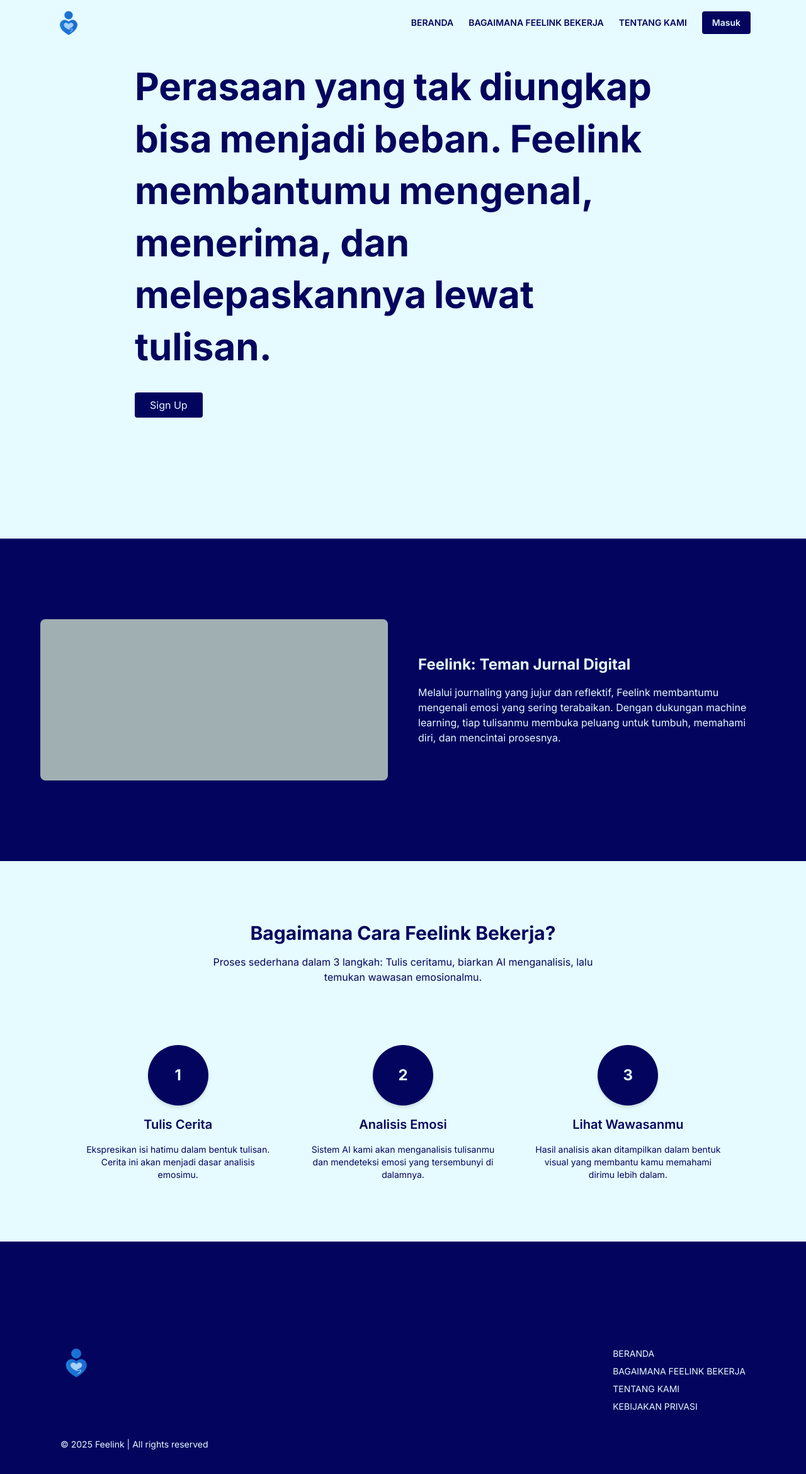
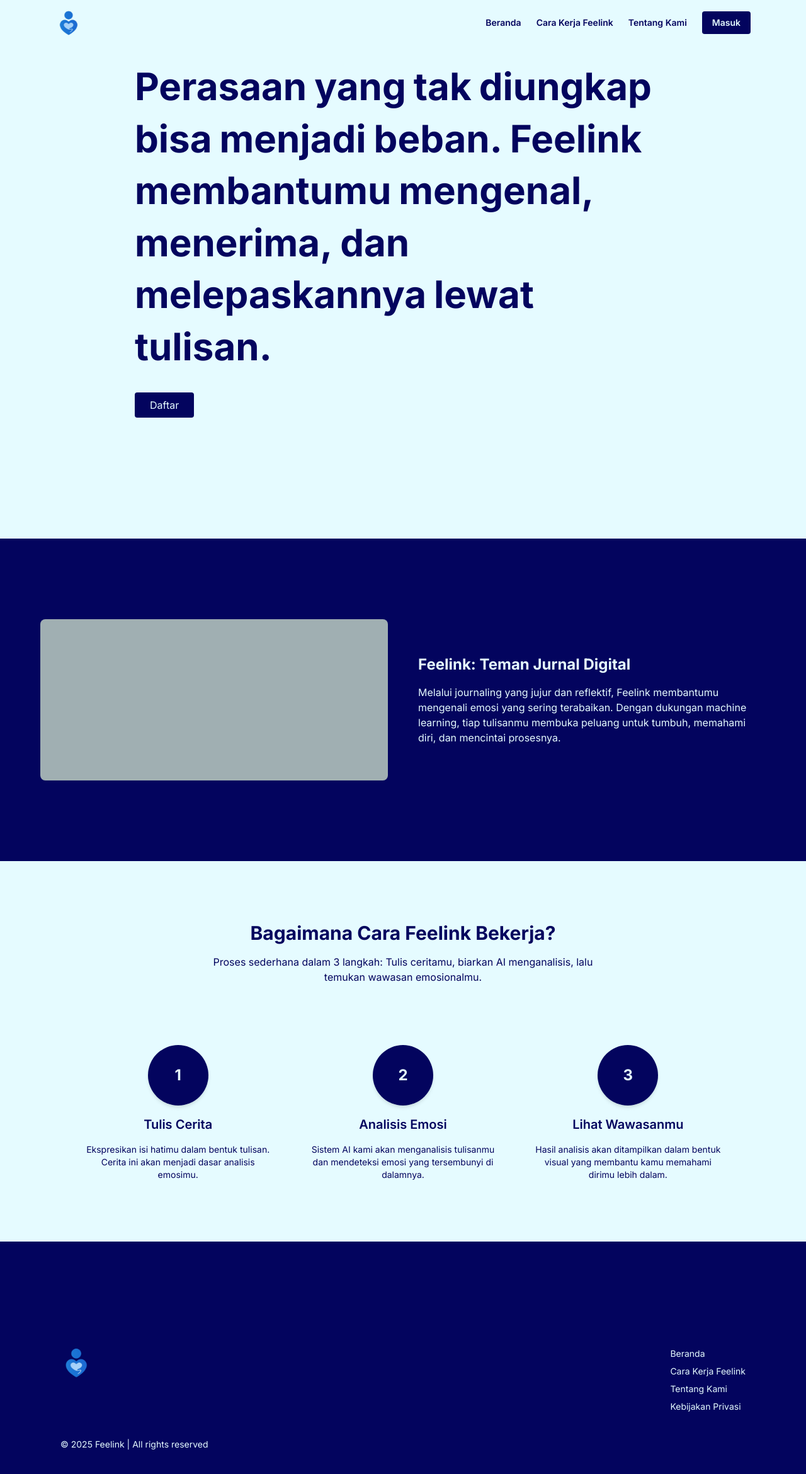
Before and after one commit to HarySaputra3/feelink-project, a React (Vite) app in the folder frontend/: page / in a window 1280 px wide. Shown: the top 2340 px of the page at 63% size. Built offline with nearby package versions, Linux system fonts and the light colour scheme.

Commit message:
style: trasnlate content

```diff
--- a/frontend/src/components/Sidebar.jsx
+++ b/frontend/src/components/Sidebar.jsx
@@ -29,11 +29,11 @@
           </Link>
           <Link to="/entry" className="flex flex-row items-center px-4 hover:bg-secondary-darker active:bg-secondary-darker rounded cursor-pointer">
             <NotebookPen size={20}/>
-            <span className="px-2 py-2">Entry</span>
+            <span className="px-2 py-2">Jurnal Kamu</span>
           </Link>
           <Link to="/history" className="flex flex-row items-center px-4 hover:bg-secondary-darker active:bg-secondary-darker rounded cursor-pointer">
             <History size={20}/>
-            <span className="px-2 py-2">History</span>
+            <span className="px-2 py-2">Riwayat</span>
           </Link>
         </ul>
       </div>
--- a/frontend/src/pages/LandingPage.jsx
+++ b/frontend/src/pages/LandingPage.jsx
@@ -102,9 +102,9 @@
 
         <nav className="hidden md:flex items-center space-x-6 text-sm font-semibold">
           <Menggila />
-          <Link to="/" className="hover:underline">BERANDA</Link>
-          <a href="#how" className="hover:underline">BAGAIMANA FEELINK BEKERJA</a>
-          <a onClick={(e) => handleOpenModal(e, 'about')} className="hover:underline cursor-pointer">TENTANG KAMI</a>
+          <Link to="/" className="hover:underline">Beranda</Link>
+          <a href="#how" className="hover:underline">Cara Kerja Feelink</a>
+          <a onClick={(e) => handleOpenModal(e, 'about')} className="hover:underline cursor-pointer">Tentang Kami</a>
           <Link to="/login" className="bg-primary text-secondary px-4 py-2 rounded">Masuk</Link>
         </nav>
 
@@ -126,9 +126,9 @@
             exit={{ y: -300 }}
             transition={{ duration: 0.15 }}
           >
-            <Link to="/" className="block py-2 text-center text-xl" onClick={() => setMenuOpen(false)}>BERANDA</Link>
-            <a href="#how" className="block py-2 text-center text-xl" onClick={() => setMenuOpen(false)}>BAGAIMANA FEELINK BEKERJA</a>
-            <a href="#about" className="block py-2 text-center text-xl" onClick={() => setMenuOpen(false)}>TENTANG KAMI</a>
+            <Link to="/" className="block py-2 text-center text-xl" onClick={() => setMenuOpen(false)}>Beranda</Link>
+            <a href="#how" className="block py-2 text-center text-xl" onClick={() => setMenuOpen(false)}>Cara Kerja Feelink</a>
+            <a href="#about" className="block py-2 text-center text-xl" onClick={() => setMenuOpen(false)}>Tentang Kami</a>
             <Link to="/login" className="block bg-primary text-secondary px-4 py-2 rounded w-fit mx-auto mt-8" onClick={() => setMenuOpen(false)}>Masuk</Link>
           </motion.div>
         )}
@@ -146,7 +146,7 @@
           </h1>
           <ScrollFadeIn custom={hero.split(' ').length}>
             <Link to="/signup" className="inline-block bg-primary text-secondary px-6 py-2 rounded text-sm sm:text-base">
-              Sign Up
+              Daftar
             </Link>
           </ScrollFadeIn>
         </div>
@@ -297,10 +297,10 @@
             </div>
           </div>
           <div className="flex flex-col space-y-2 text-sm">
-            <Link to="" className="hover:underline cursor-pointer">BERANDA</Link>
-            <a href="#how" className="hover:underline cursor-pointer">BAGAIMANA FEELINK BEKERJA</a>
-            <a onClick={(e) => handleOpenModal(e, 'about')} className="hover:underline cursor-pointer">TENTANG KAMI</a>
-            <a onClick={(e) => handleOpenModal(e, 'privacy')} className="hover:underline cursor-pointer">KEBIJAKAN PRIVASI</a>
+            <Link to="" className="hover:underline cursor-pointer">Beranda</Link>
+            <a href="#how" className="hover:underline cursor-pointer">Cara Kerja Feelink</a>
+            <a onClick={(e) => handleOpenModal(e, 'about')} className="hover:underline cursor-pointer">Tentang Kami</a>
+            <a onClick={(e) => handleOpenModal(e, 'privacy')} className="hover:underline cursor-pointer">Kebijakan Privasi</a>
           </div>
         </div>
       </footer>
--- a/frontend/src/pages/app/EntryPage.jsx
+++ b/frontend/src/pages/app/EntryPage.jsx
@@ -26,7 +26,7 @@
               <input
                 className="border rounded px-3 py-2 bg-neutral-50 w-full placeholder-neutral-500 outline-none focus:ring focus:ring-primary"
                 type="text"
-                placeholder="Type here"
+                placeholder="Luapkan perasaanmu di sini..."
                 value={answers[idx]}
                 onChange={(e) => handleChange(idx, e.target.value)}
                 disabled={loading}
--- a/frontend/src/pages/app/HistoryPage.jsx
+++ b/frontend/src/pages/app/HistoryPage.jsx
@@ -48,7 +48,7 @@
               <input
                 type="text"
                 className="border-2 rounded-3xl px-3 py-2 w-full bg-neutral-50 placeholder-neutral-500 outline-none focus:ring focus:ring-primary pr-10"
-                placeholder="Search by story or date..."
+                placeholder="Lihat Ceritamu..."
                 value={search}
                 onChange={(e) => {
                   setSearch(e.target.value);
@@ -64,9 +64,9 @@
               <thead>
                 <tr>
                   <th className="border-b px-4 py-4 text-center">No</th>
-                  <th className="border-b px-4 py-4 text-center">Date</th>
+                  <th className="border-b px-4 py-4 text-center">Tanggal</th>
                   <th className="border-b px-4 py-4 text-center">Mood Score</th>
-                  <th className="border-b px-4 py-4 text-center">Details</th>
+                  <th className="border-b px-4 py-4 text-center">Detail</th>
                 </tr>
               </thead>
               <tbody>
@@ -79,7 +79,7 @@
                 ) : filteredMoods.length === 0 ? (
                   <tr>
                     <td colSpan={4} className="text-center py-4 text-neutral-500">
-                      No history found
+                      Tidak ada cerita yang ditemukan
                     </td>
                   </tr>
                 ) : (
```
